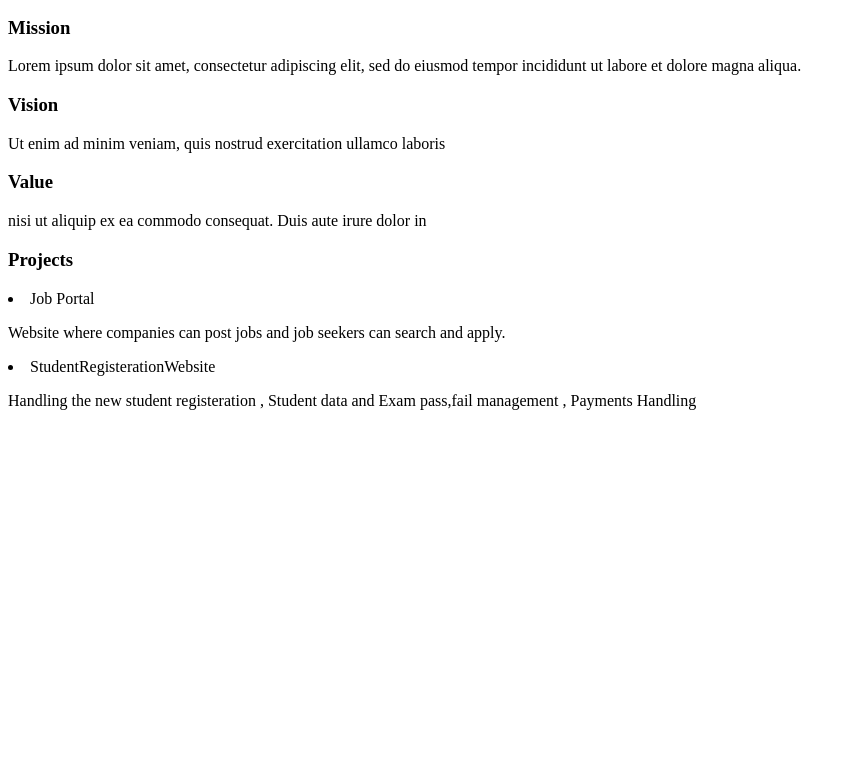
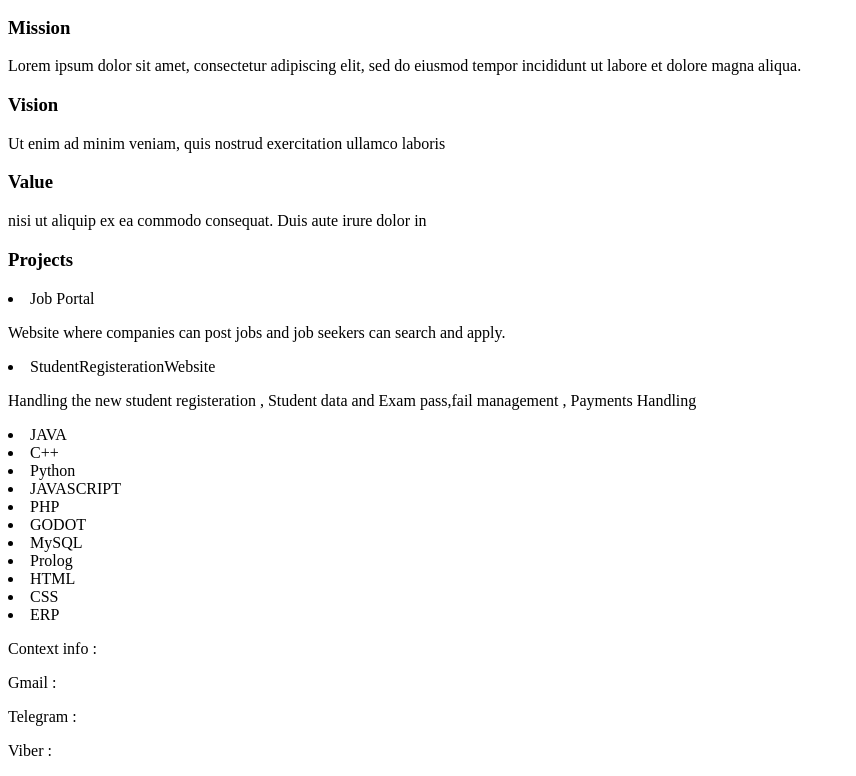
Before and after one commit to PaingPhyoThu-GD/Paing-Phyo-Thu-Portfolio, a React (Vite) app: page / in a window 1280 px wide. Shown: the part 986-1762 px from the top of the page, without its empty margins (0-856 px from the left). Before the commit the page ends 1412 px from the top, so only its background shows below. Built offline with nearby package versions, Linux system fonts and the light colour scheme.

Commit message:
Simple Html framework

```diff
--- a/src/App.jsx
+++ b/src/App.jsx
@@ -5,6 +5,8 @@ import Navbar from './Components/nav_bar_component/nav_bar_section'
 import Hero from './Components/Hero_component/hero_section'
 import PurposeMissionVisionValue from './Components/Purpose_Mission_Vision_Vale_component/pmvv_component'
 import ProjectShowCaesSection from './Components/Project_component/project_show_case_section'
+import TechStack from './Components/Tech_stack_component/tech_stack_section'
+import Footer from './Components/Footer/footer.'
 
 function App() {
 
@@ -14,6 +16,8 @@ function App() {
     <Hero/>
     <PurposeMissionVisionValue/>
     <ProjectShowCaesSection/>
+    <TechStack/>
+    <Footer/>
   </>
   )
 }
--- /dev/null
+++ b/src/Components/Footer/footer..jsx
@@ -0,0 +1,17 @@
+
+
+
+
+function Footer(){
+    return(
+        <>
+        <p> Context info : </p>
+        <p> Gmail :  </p>
+        <p> Telegram : </p>
+        <p> Viber : </p>
+
+        </>
+    )
+}
+
+export default Footer
--- /dev/null
+++ b/src/Components/Tech_stack_component/tech_stack_section.jsx
@@ -0,0 +1,14 @@
+
+function TechStack(){
+
+    const taskStack = ["JAVA", "C++" , "Python" ,  "JAVASCRIPT" , "PHP" ," GODOT" , "MySQL" , " Prolog" , " HTML " , "CSS"  ,"ERP" ]
+    const taskStack_card = taskStack.map((tc)=> <li>{tc}</li>)
+
+    return(
+        <>
+            {taskStack_card}
+        </>
+    )
+}
+
+export default TechStack
```
Also changed, not shown: src/Components/Project_component/project_show_case_section.jsx (line endings or trailing spaces).
